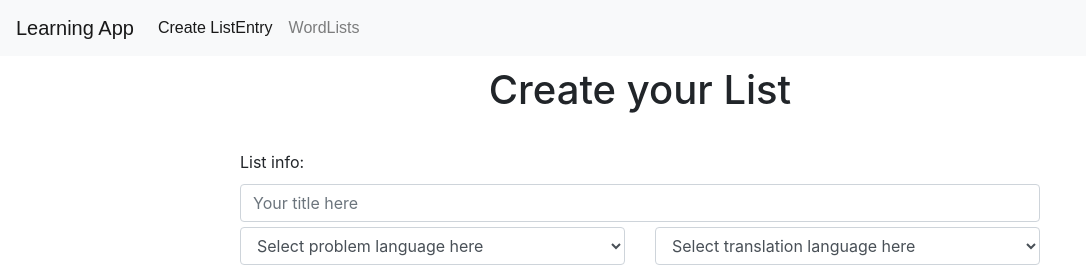
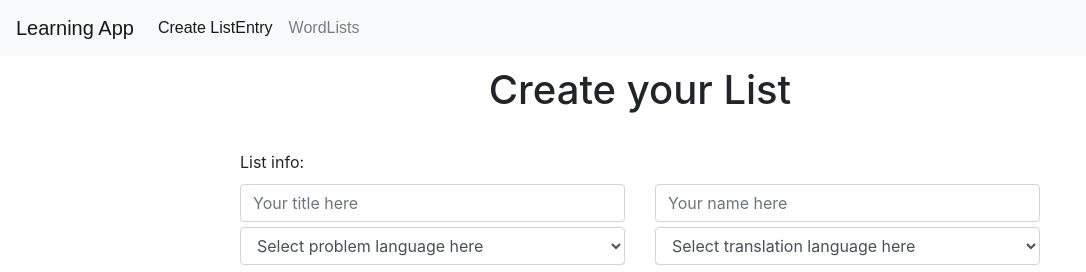
Before and after one commit to AlextheGreat1509/KillerAppFun4-FrontEnd, an Angular app: page /addEntry in a window 1280 px wide. Shown: the top 272 px of the page, without its empty margins (0-1086 px from the left). Built offline with nearby package versions, Linux system fonts and the light colour scheme.

Commit message:
Added person support

```diff
--- a/src/app/entry/entry.component.html
+++ b/src/app/entry/entry.component.html
@@ -11,9 +11,14 @@
     <div class="col-12">
       <label>List info:</label>
     </div>
-    <div class="col-12">
+  </div>
+    <div class="row">
+    <div class="col-6">
       <input class="form-control" placeholder="Your title here" required="required" [(ngModel)]="listTitle">
     </div>
+      <div class="col-6">
+        <input class="form-control" placeholder="Your name here" required="required" [(ngModel)]="person">
+      </div>
   </div>
   <div class="row">
     <div class = "col-6">
--- a/src/app/entry/entry.component.ts
+++ b/src/app/entry/entry.component.ts
@@ -20,6 +20,7 @@ export class EntryComponent implements OnInit {
   public listTitle: string;
   public languageList: string[];
   public error: boolean;
+  public person: string;
 
   constructor( private http: HttpClient, private router: Router) {
     this.inputsProblem = [""];
@@ -49,7 +50,7 @@ export class EntryComponent implements OnInit {
   }
 
   public submitEntry(): void {
-    if (this.problemLanguage == undefined  || this.translationLanguage == undefined || this.listTitle == undefined){
+    if (this.problemLanguage == undefined  || this.translationLanguage == undefined || this.listTitle == undefined || this.person == undefined){
       this.error = true;
       return;
     }
@@ -58,7 +59,7 @@ export class EntryComponent implements OnInit {
         'Content-Type': 'application/json'
       })
     };
-    const entry = JSON.stringify({problemWords: this.inputsProblem, translationWords: this.inputsTranslation, title: this.listTitle, problemLanguage: this.problemLanguage, translationLanguage: this.translationLanguage});
+    const entry = JSON.stringify({problemWords: this.inputsProblem, translationWords: this.inputsTranslation, title: this.listTitle, problemLanguage: this.problemLanguage, translationLanguage: this.translationLanguage, person: this.person});
     this.http.post('http://localhost:8090/api/submit', entry, httpOptions).subscribe(
       (val) => {
         // POST call successful value returned in body
```
